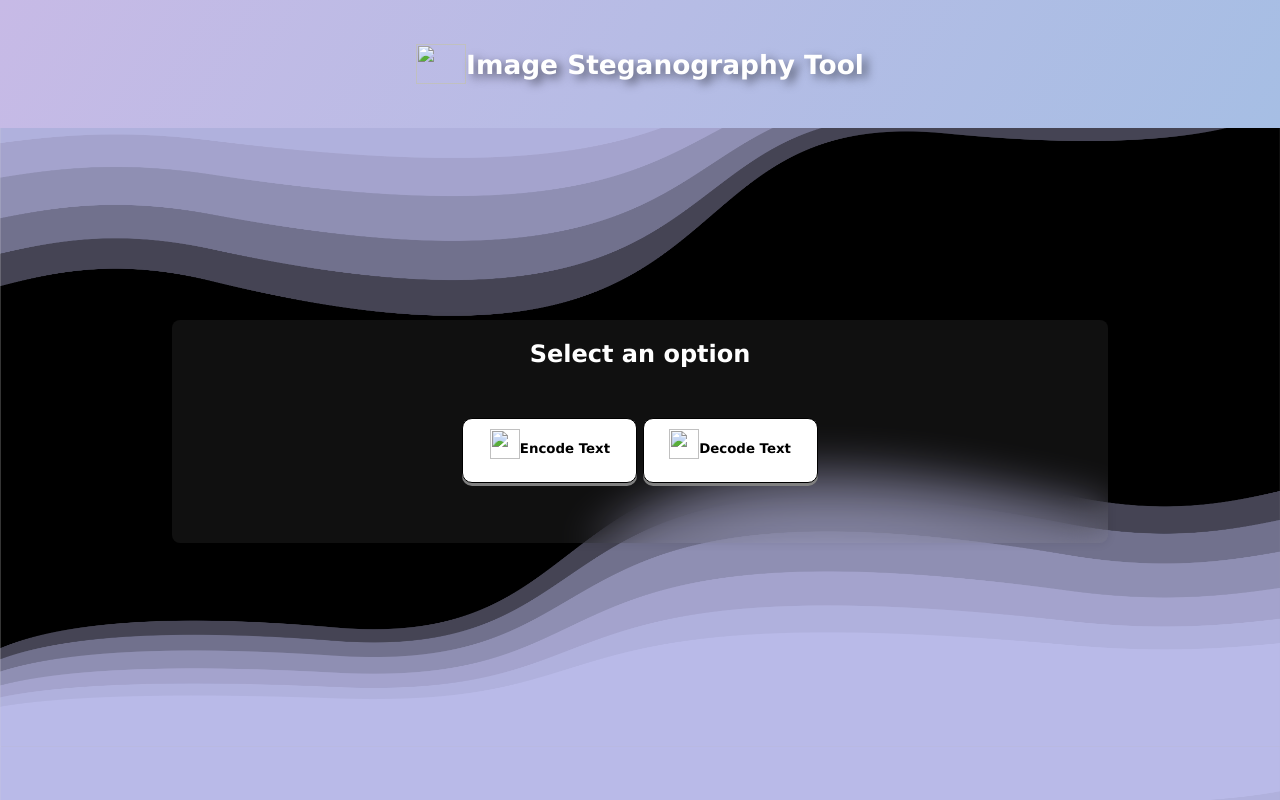
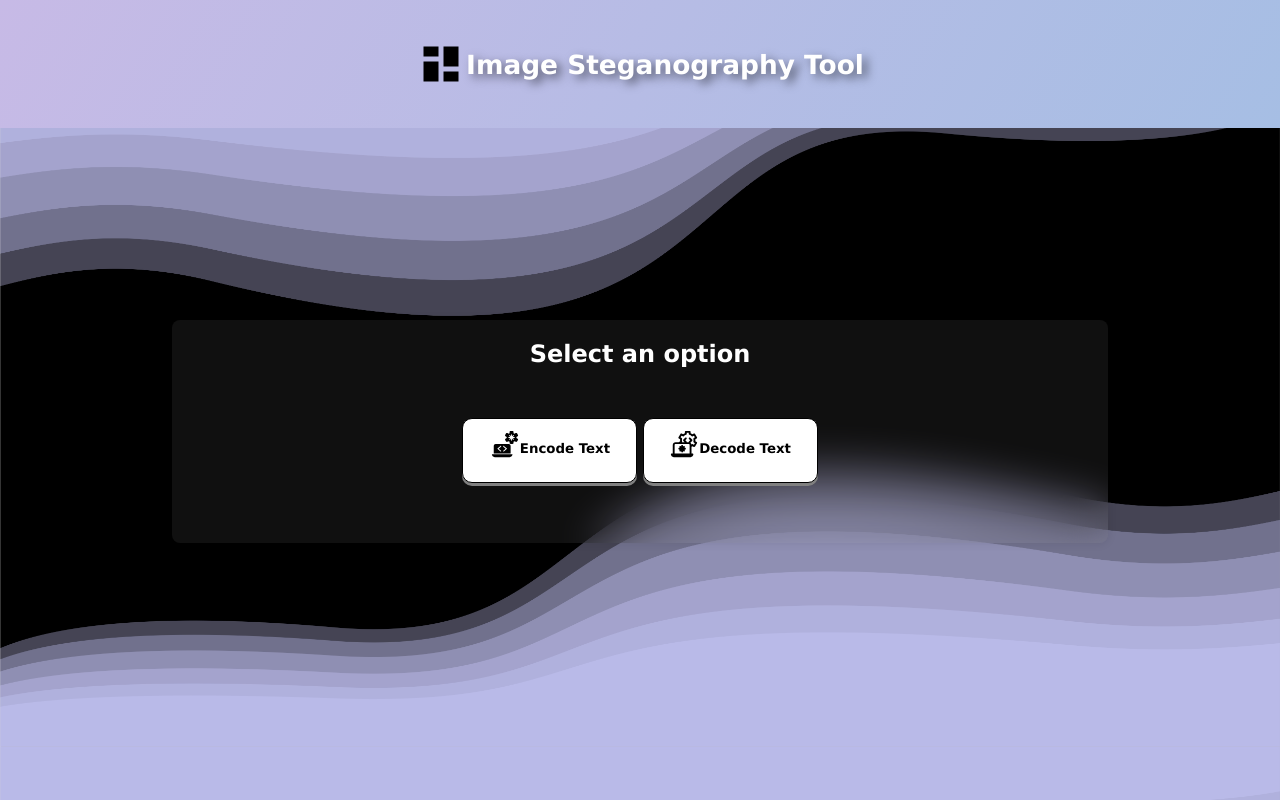
Before and after one commit to Dhruv442/Steganography, a plain HTML site: page index.html in a window 1280 px wide. Shown: the top 800 px of the page. Drawn offline with nearby package versions, Linux system fonts and the light colour scheme.

Commit message:
Update index.html

```diff
--- a/index.html
+++ b/index.html
@@ -10,14 +10,14 @@
 
 <body class="prevent-select">
     <nav class="gradient-background">
-        <img src="graphics/grid-masonry-svgrepo-com.svg" height="40" width="50">
+        <img src="grid-masonry-svgrepo-com.svg" height="40" width="50">
         <h1>Image Steganography Tool</h1>
     </nav>
     <div class="container">
         <h1>Select an option</h1>
         <div class="buttons">
-            <button id="encodeBtn"> <img src="graphics/icons8-encoding.svg" height="30" width="30"> Encode Text </button>
-            <button id="decodeBtn"><img src="graphics/icons8-decoding.svg" height="30" width="30"> Decode Text</button>
+            <button id="encodeBtn"> <img src="icons8-encoding.svg" height="30" width="30"> Encode Text </button>
+            <button id="decodeBtn"><img src="icons8-decoding.svg" height="30" width="30"> Decode Text</button>
         </div>
 
         <div id="encodeSection" class="section">
```
